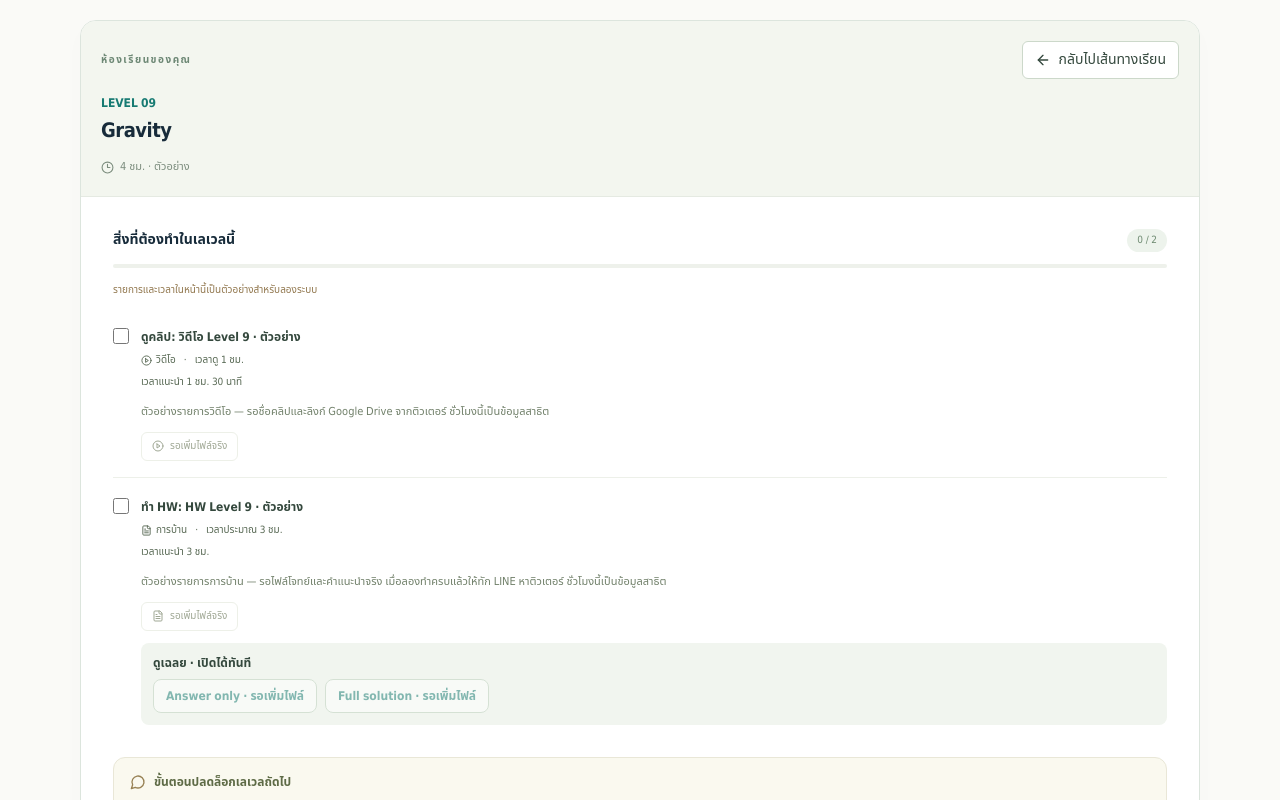
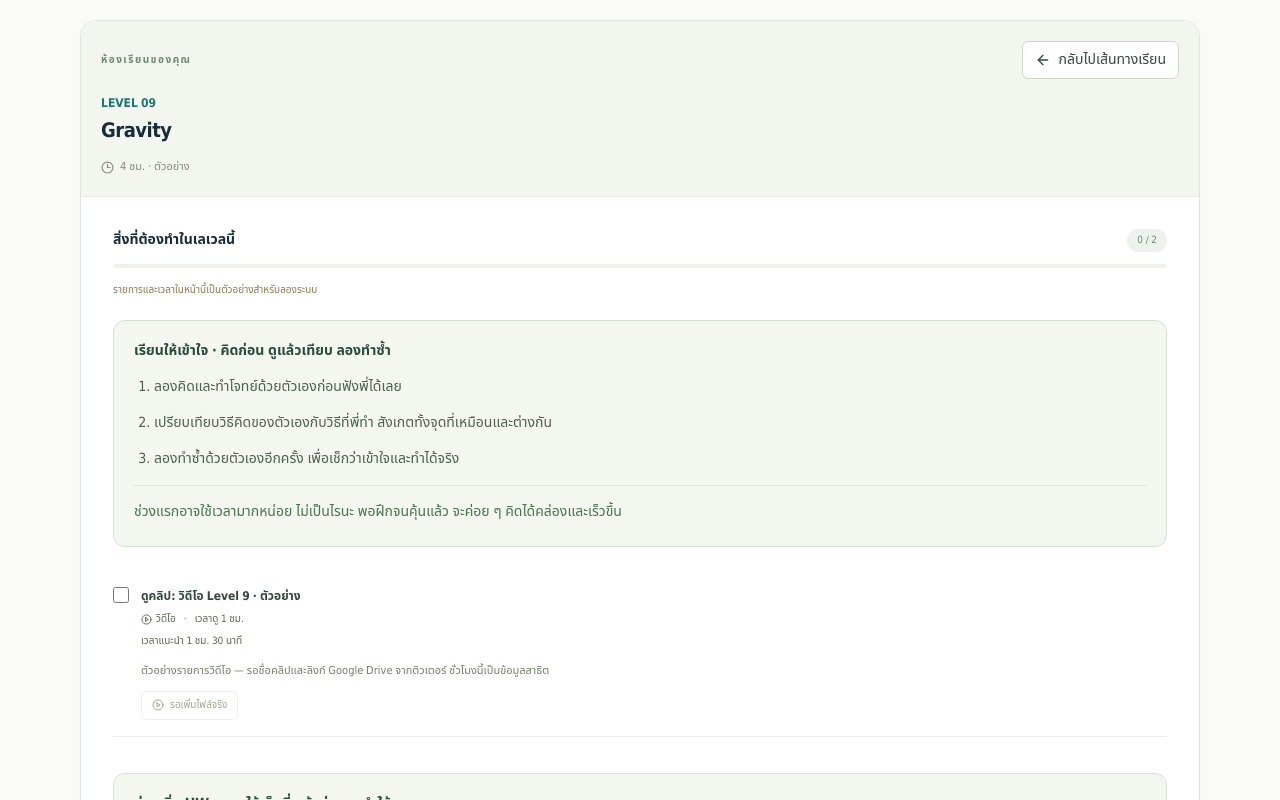
Before and after one commit to pxtape/baanphys, a Next.js app: page /preview/classroom in a window 1280 px wide. Both pictures are taken after a click on the button "เรียนต่อจากตรงนี้". Shown: the part 657-1457 px from the top of the page. Built offline with nearby package versions, Linux system fonts and the light colour scheme.

Commit message:
Add learning and homework guidance beside classroom activities

```diff
--- a/src/components/classroom/StudentClassroom.tsx
+++ b/src/components/classroom/StudentClassroom.tsx
@@ -120,6 +120,23 @@ function LevelPathway({ levels, unlockedLevel, selectedLevel, completedItemIds,
   </div>;
 }
 
+function StudyAdvice({ homework = false }: { homework?: boolean }) {
+  const steps = homework ? [
+    "ลองทำเองให้เต็มที่ก่อน ประมาณ 3–10 นาที หรือมากกว่านั้นตามความยากของโจทย์",
+    "ถ้าติด ขอคำใบ้จากพี่ทาง LINE ได้เลย แคปหน้าจอหรือถ่ายรูป พร้อมบอกว่าลองอะไรไปแล้วและสงสัยตรงไหน",
+    "เมื่อดูเฉลยแล้ว ลองวิเคราะห์ว่าพลาดตรงไหน เพราะอะไร และครั้งหน้าจะปรับอย่างไร",
+  ] : [
+    "ลองคิดและทำโจทย์ด้วยตัวเองก่อนฟังพี่ได้เลย",
+    "เปรียบเทียบวิธีคิดของตัวเองกับวิธีที่พี่ทำ สังเกตทั้งจุดที่เหมือนและต่างกัน",
+    "ลองทำซ้ำด้วยตัวเองอีกครั้ง เพื่อเช็กว่าเข้าใจและทำได้จริง",
+  ];
+  return <aside aria-label={homework ? "คำแนะนำในการทำ HW" : "แนะนำวิธีเรียน"} className="my-5 rounded-xl border border-[#d4e2d3] bg-[#f3f7f0] p-4 sm:p-5">
+    <h4 className="text-sm font-semibold text-[#294c3c]">{homework ? "ก่อนเริ่ม HW · ลองให้เต็มที่ แล้วค่อยขอคำใบ้" : "เรียนให้เข้าใจ · คิดก่อน ดูแล้วเทียบ ลองทำซ้ำ"}</h4>
+    <ol className="mt-3 list-decimal space-y-2 pl-5 text-sm leading-7 text-[#4c614f]">{steps.map(step => <li key={step}>{step}</li>)}</ol>
+    <p className="mt-3 border-t border-[#dce7d7] pt-3 text-sm font-medium leading-7 text-[#47744f]">ช่วงแรกอาจใช้เวลามากหน่อย ไม่เป็นไรนะ พอฝึกจนคุ้นแล้ว จะค่อย ๆ คิดได้คล่องและเร็วขึ้น</p>
+  </aside>;
+}
+
 function LessonPanel({ level, items, completedIds, pendingItem, error, demo, directDrive, watermarkLabel, onToggle, onClose }: {
   level: CourseLevel; items: LearningItem[]; completedIds: string[]; pendingItem: string | null;
   error: string; demo: boolean;
@@ -160,6 +177,7 @@ function LessonPanel({ level, items, completedIds, pendingItem, error, demo, dir
       <div className="mt-3 h-1 overflow-hidden rounded-full bg-[#eef1eb]"><div className="h-full rounded-full bg-[#167a72] transition-all" style={{ width: `${items.length ? doneCount / items.length * 100 : 0}%` }}/></div>
       {demo && <p className="mt-3 text-[10px] leading-5 text-[#92784f]">รายการและเวลาในหน้านี้เป็นตัวอย่างสำหรับลองระบบ</p>}
       {items.length === 0 && <div className="my-5 rounded-xl border border-dashed border-[#dce5d6] px-4 py-6 text-center"><BookOpen size={24} className="mx-auto text-[#9aaa95]"/><p className="mt-3 text-xs font-medium text-[#60705f]">กำลังจัดเตรียมเนื้อหาเลเวลนี้</p><p className="mt-1.5 text-[11px] leading-5 text-[#91998a]">จะมีรายการวิดีโอ การบ้าน และเวลาแนะนำที่นี่</p></div>}
+      {items.some(item => item.kind === "video" || item.kind === "sheet") && <StudyAdvice/>}
       <div className="mt-2 divide-y divide-[#edf0e9]">
         {items.map((item) => {
           const answerOpen = openMedia === `${item.id}:answer`;
@@ -171,6 +189,7 @@ function LessonPanel({ level, items, completedIds, pendingItem, error, demo, dir
           const isVideo = item.kind === "video";
           const hasMedia = item.hasMedia ?? Boolean(item.driveFileId);
           return <article key={item.id} className="py-4">
+            {item.kind === "homework" && items.find(entry => entry.kind === "homework")?.id === item.id && <StudyAdvice homework/>}
             <div className="flex items-start gap-3"><input type="checkbox" id={`task-${item.id}`} checked={checked} disabled={pendingItem !== null}
               onChange={(event) => onToggle(item.id, event.target.checked)} aria-label={`เรียนครบ ${item.title}`}
               className="mt-1 h-4 w-4 shrink-0 accent-[#167a72] disabled:opacity-50"/>
```
